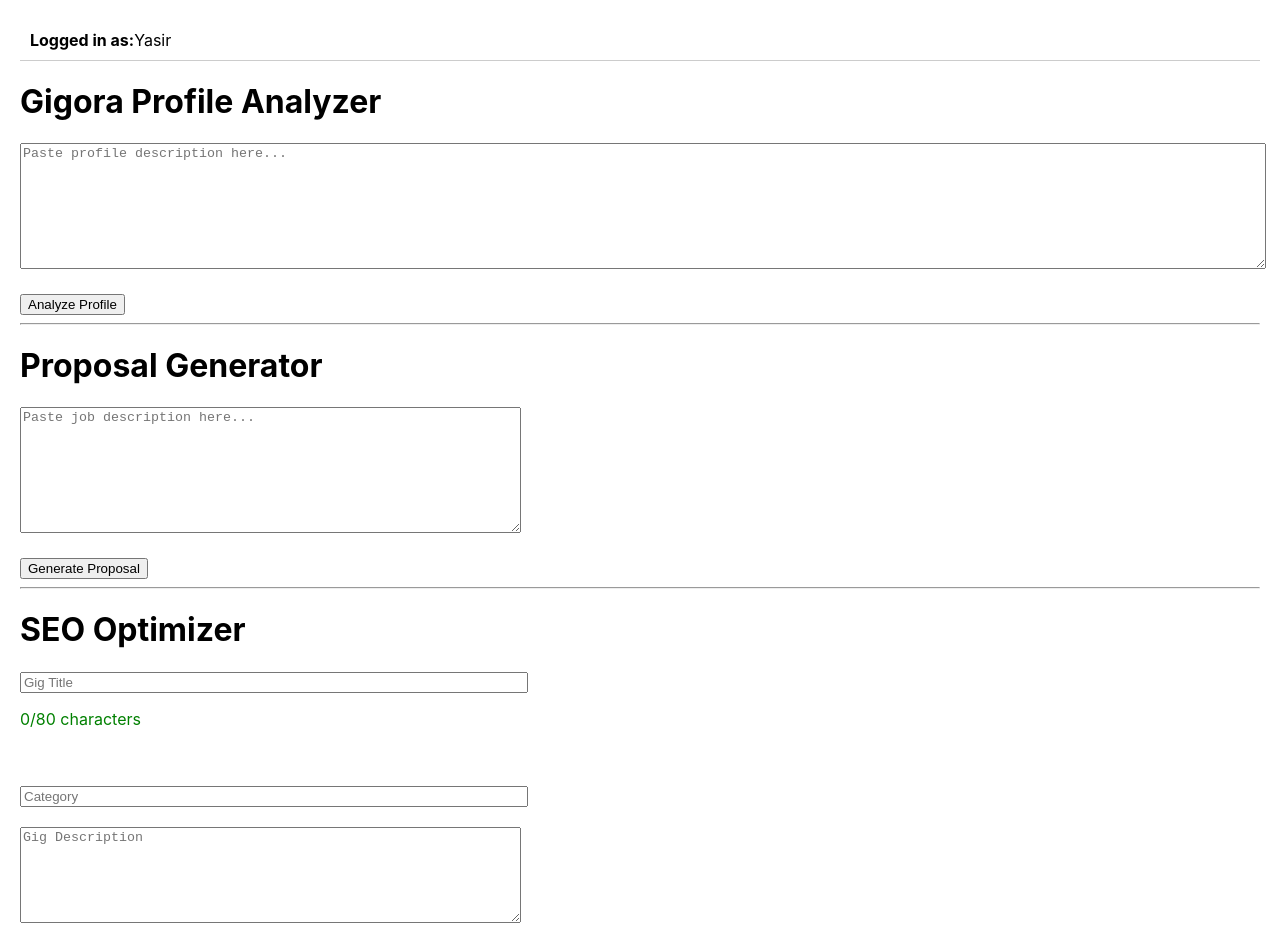
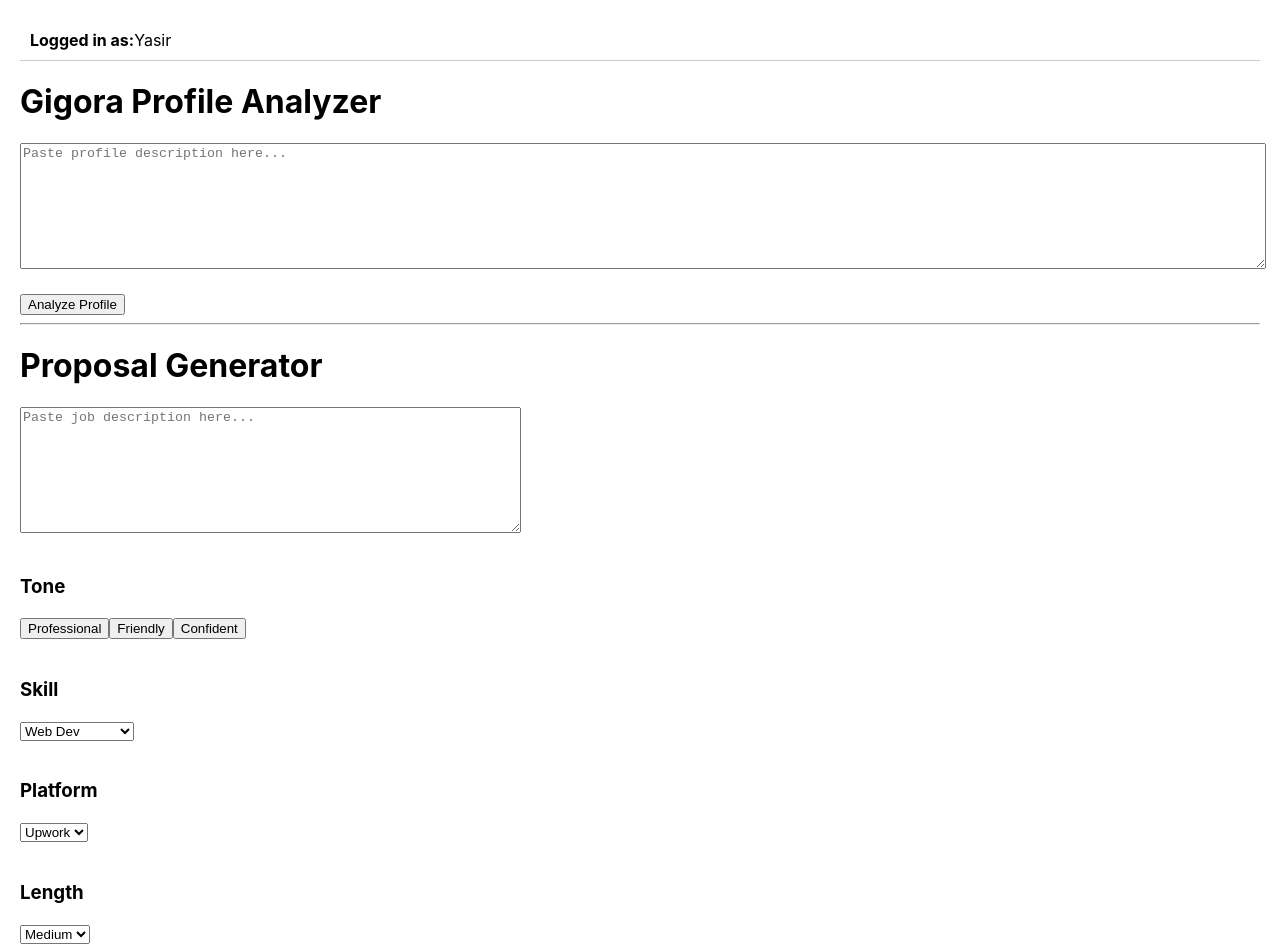
Before and after one commit to alishbarazzaq2424-commits/gigora-app, a React (Create React App) app in the folder gigora-frontend/: page / in a window 1280 px wide. Shown: the top 946 px of the page. Built offline with nearby package versions, Linux system fonts and the light colour scheme.

Commit message:
Day 9 proposal generator upgrade

```diff
--- a/gigora-frontend/src/App.js
+++ b/gigora-frontend/src/App.js
@@ -11,6 +11,14 @@ function App() {
   const [proposal, setProposal] = useState("");
   const [proposalLoading, setProposalLoading] = useState(false);
   const [proposalError, setProposalError] = useState("");
+
+  const [tone, setTone] = useState("Professional");
+const [skill, setSkill] = useState("Web Dev");
+const [platform, setPlatform] = useState("Upwork");
+const [length, setLength] = useState("medium");
+
+const [wordCount, setWordCount] = useState(0);
+const [keyPoints, setKeyPoints] = useState([]);
 
   const [title, setTitle] = useState("");
   const [description, setDescription] = useState("");
@@ -54,6 +62,10 @@ function App() {
         },
         body: JSON.stringify({
           job_description: jobPost,
+          tone,
+          skill,
+          platform,
+          length
         }),
       });
 
@@ -63,7 +75,9 @@ function App() {
         throw new Error("AI service quota exceeded. Please try again later.");
       }
 
-      setProposal(data.proposal);
+      setProposal(data.text);
+      setWordCount(data.word_count || 0);
+      setKeyPoints(data.key_points || []);
     } catch (error) {
       setProposalError("AI service quota exceeded. Please try again later.");
     }
@@ -75,6 +89,23 @@ function App() {
     navigator.clipboard.writeText(proposal);
     alert("Proposal copied to clipboard!");
   };
+
+  const downloadProposal = () => {
+  const element = document.createElement("a");
+
+  const file = new Blob([proposal], {
+    type: "text/plain"
+  });
+
+  element.href = URL.createObjectURL(file);
+
+  element.download =
+    `proposal-${new Date().toISOString().split("T")[0]}.txt`;
+
+  document.body.appendChild(element);
+  element.click();
+  document.body.removeChild(element);
+};
 
   const optimizeSEO = async () => {
     try {
@@ -170,6 +201,64 @@ function App() {
       <br />
       <br />
 
+       <h3>Tone</h3>
+
+<button onClick={() => setTone("Professional")}>
+  Professional
+</button>
+
+<button onClick={() => setTone("Friendly")}>
+  Friendly
+</button>
+
+<button onClick={() => setTone("Confident")}>
+  Confident
+</button>
+
+<br /><br />
+
+<h3>Skill</h3>
+
+<select
+  value={skill}
+  onChange={(e) => setSkill(e.target.value)}
+>
+  <option>Web Dev</option>
+  <option>Graphic Design</option>
+  <option>Writing</option>
+  <option>Marketing</option>
+  <option>Mobile Dev</option>
+  <option>AI/ML</option>
+  <option>Other</option>
+</select>
+
+<br /><br />
+
+<h3>Platform</h3>
+
+<select
+  value={platform}
+  onChange={(e) => setPlatform(e.target.value)}
+>
+  <option>Upwork</option>
+  <option>Fiverr</option>
+</select>
+
+<br /><br />
+
+<h3>Length</h3>
+
+<select
+  value={length}
+  onChange={(e) => setLength(e.target.value)}
+>
+  <option value="short">Short</option>
+  <option value="medium">Medium</option>
+  <option value="long">Long</option>
+</select>
+
+<br /><br />
+
       <button onClick={generateProposal}>
         Generate Proposal
       </button>
@@ -187,10 +276,28 @@ function App() {
           <h3>Generated Proposal</h3>
 
           <p>{proposal}</p>
+           <p>
+  <strong>Word Count:</strong> {wordCount}
+</p>
+
+<h4>Key Selling Points</h4>
+
+<ul>
+  {keyPoints.map((point, index) => (
+    <li key={index}>{point}</li>
+  ))}
+</ul>
+
 
           <button onClick={copyProposal}>
             Copy Proposal
           </button>
+          <br />
+<br />
+
+<button onClick={downloadProposal}>
+  Download Proposal
+</button>
         </div>
       )}
 
```
